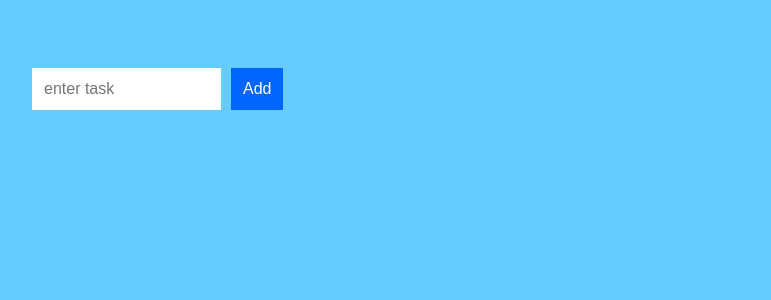
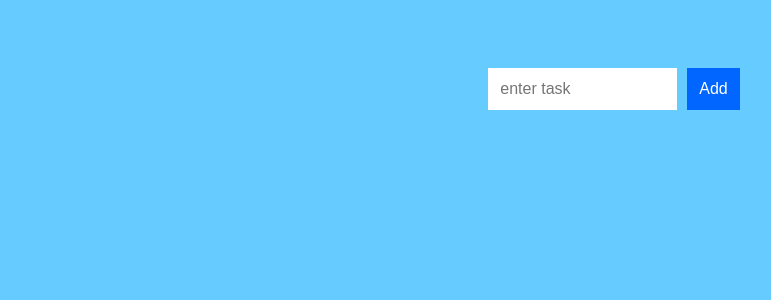
Before and after one commit to krisarushanov/todolist, a React (Create React App) app: page / in a window 1280 px wide. Shown: the top 300 px of the page, without its empty margins (26-797 px from the left). Built offline with nearby package versions, Linux system fonts and the light colour scheme.

Commit message:
initial commit

```diff
--- a/src/index.css
+++ b/src/index.css
@@ -1,10 +1,11 @@
 body {
   padding: 50px;
   background-color: #66CCFF;
-  font-family: sans-serif;
+  font-family: Arial, Helvetica, sans-serif;
 }
 
 #container {
   display: flex;
-  justify-content: flex;
+  justify-content: center;
+
 }
```
